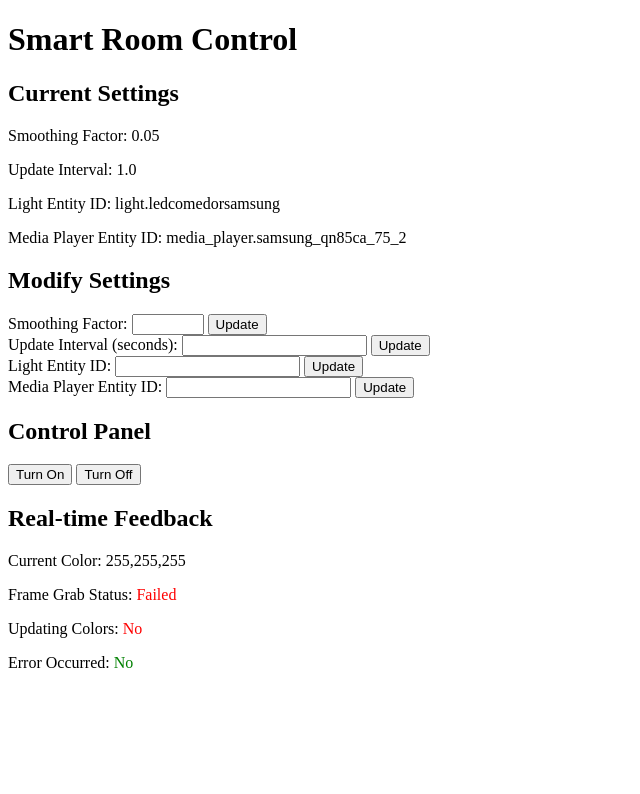
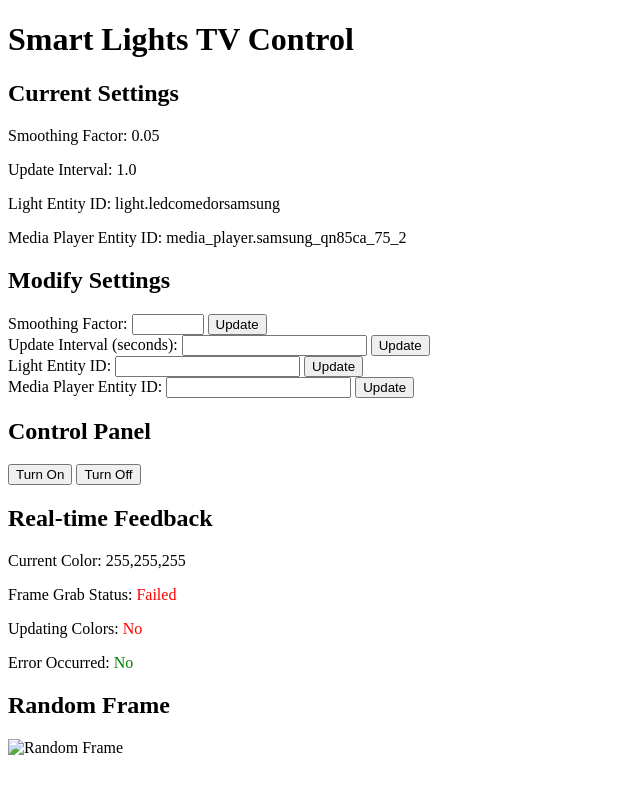
Before and after one commit to elblogbruno/LightsSyncHdmi, a Flask app: page / in a window 1280 px wide. Shown: the top 794 px of the page, without its empty margins (0-640 px from the left). Run offline with Flask 3, Linux system fonts and the light colour scheme.

Commit message:
4 Actualizar título de la página y agregar sección para mostrar un marco aleatorio con actualización automática

```diff
--- a/templates/index.html
+++ b/templates/index.html
@@ -7,7 +7,7 @@
     <script src="https://code.jquery.com/jquery-3.6.0.min.js"></script>
 </head>
 <body>
-    <h1>Smart Room Control</h1>
+    <h1>Smart Lights TV Control</h1>
     <div>
         <h2>Current Settings</h2>
         <p>Smoothing Factor: <span id="smoothing_factor">{{ smoothing_factor }}</span></p>
@@ -45,6 +45,10 @@
         <p>Frame Grab Status: <span id="frame_grab_status"></span></p>
         <p>Updating Colors: <span id="updating_colors"></span></p>
         <p>Error Occurred: <span id="error_occurred"></span></p>
+    </div>
+    <div>
+        <h2>Random Frame</h2>
+        <img id="random-frame" src="/random_frame" alt="Random Frame" style="width: 320px; height: 240px;">
     </div>
     <script>
         $(document).ready(function() {
@@ -160,6 +164,11 @@
             setInterval(fetchSettings, 5000); // Fetch settings every 5 seconds
             setInterval(fetchFeedback, 1000); // Fetch feedback every 1 second
         });
+
+        function refreshFrame() {
+            document.getElementById('random-frame').src = '/random_frame?' + new Date().getTime();
+        }
+        setInterval(refreshFrame, 5000);
     </script>
 </body>
 </html>
```
